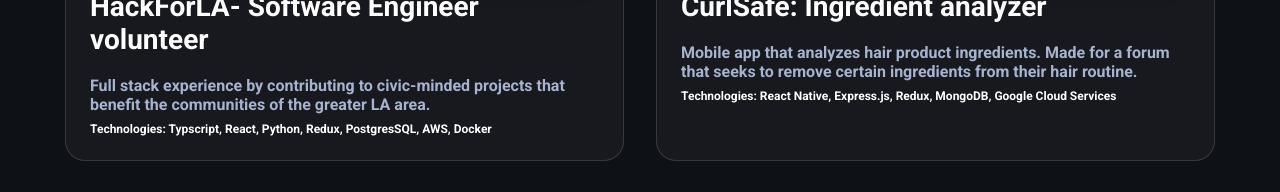
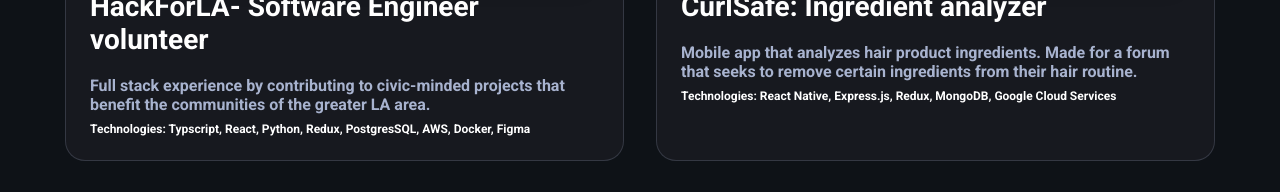
Before and after one commit to JpadillaCoding/Personal-Website, a Next.js app: page /portfolio in a window 1280 px wide. Shown: the part 780-972 px from the top of the page. Built offline with nearby package versions, Linux system fonts and the light colour scheme.

Commit message:
chore: added tech to portfolio item

```diff
--- a/app/portfolio/page.tsx
+++ b/app/portfolio/page.tsx
@@ -21,7 +21,7 @@ export default function Portfolio() {
           src={"/hackLa.png"}
           title={"HackForLA- Software Engineer volunteer"}
           alt={"screen shot of hack for LA homepage"}
-          tech={"Typscript, React, Python, Redux, PostgresSQL, AWS, Docker"}
+          tech={"Typscript, React, Python, Redux, PostgresSQL, AWS, Docker, Figma"}
           link={"https://www.hackforla.org/"}
           description={
             "Full stack experience by contributing to civic-minded projects that benefit the communities of the greater LA area."
```
